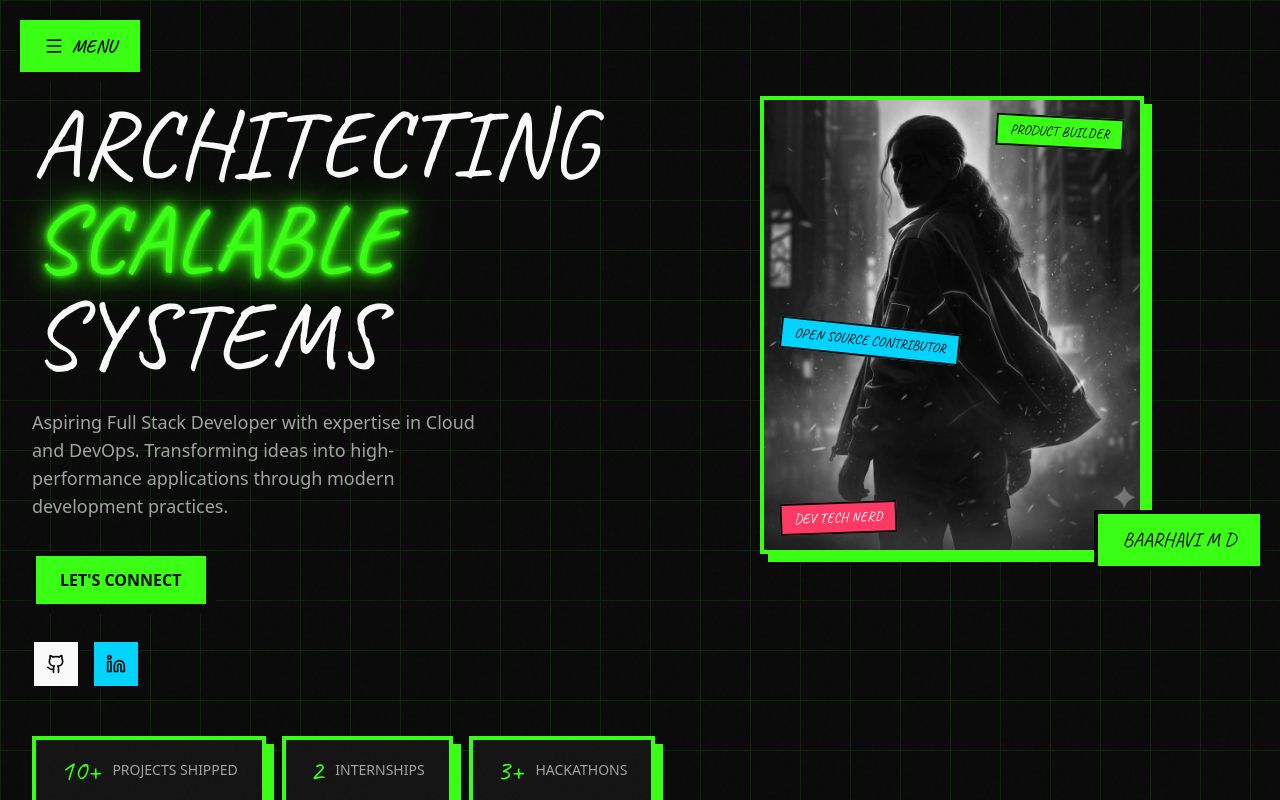
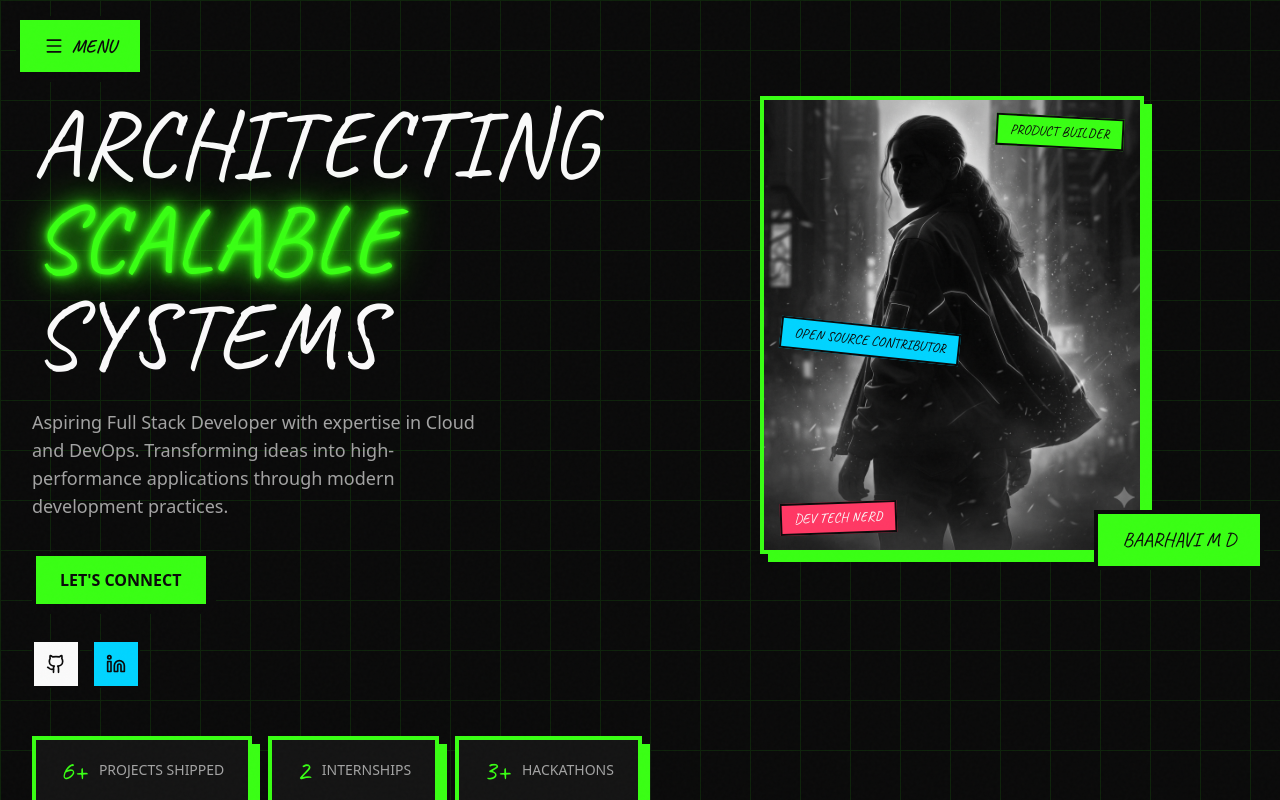
Before and after one commit to BaarhaviGit/dev-render, a Next.js app: page / in a window 1280 px wide. Shown: the top 800 px of the page. Built offline with nearby package versions, Linux system fonts and the light colour scheme.

Commit message:
docs: update projects shipped count to 6+

```diff
--- a/components/hero-section.tsx
+++ b/components/hero-section.tsx
@@ -13,7 +13,7 @@ const titles = [
 ]
 
 const stats = [
-  { label: "Projects Shipped", value: "10+" },
+  { label: "Projects Shipped", value: "6+" },
   { label: "Internships", value: "2" },
   { label: "Hackathons", value: "3+" },
 ]
```
